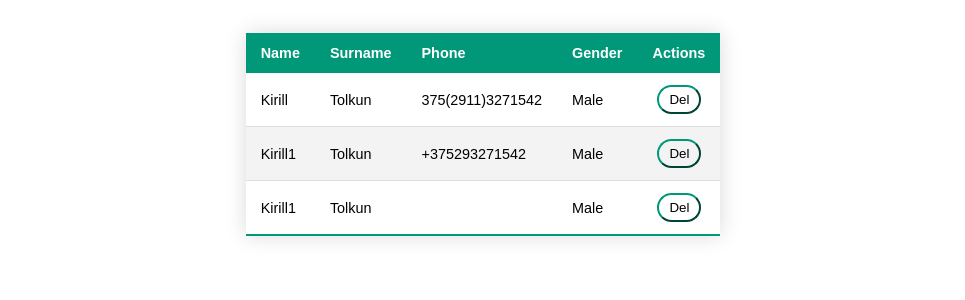
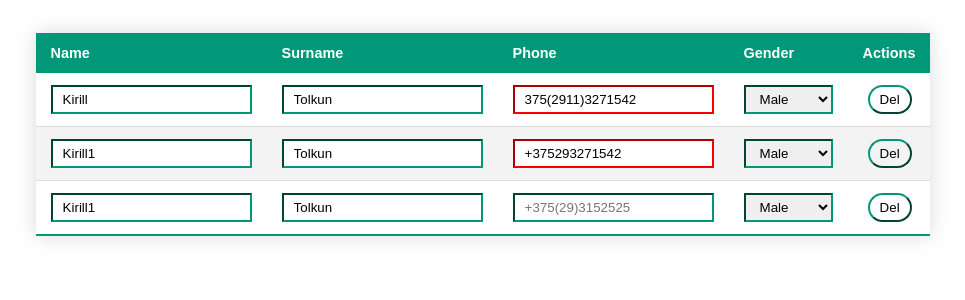
Before and after one commit to ktalkun/entity-table, an Angular app: page / in a window 1280 px wide. Shown: the top 300 px of the page, without its empty margins (157-1122 px from the left). Built offline with nearby package versions, Linux system fonts and the light colour scheme.

Commit message:
Remove useless styles for button from 'table-component' and update included components

```diff
--- a/src/app/table/table.component.css
+++ b/src/app/table/table.component.css
@@ -7,7 +7,7 @@ table {
   box-shadow: 0 0 20px rgba(0, 0, 0, 0.15);
 }
 
-table thead tr{
+table thead tr {
   background-color: #009879;
   color: #ffffff;
   text-align: left;
@@ -29,11 +29,3 @@ table tbody tr:nth-of-type(even) {
 table tbody tr:last-of-type {
   border-bottom: 2px solid #009879;
 }
-
-button{
-  margin-left: 5px;
-  padding: 5px 10px;
-  border-color: #009879;
-  background: none;
-  border-radius: 20px;
-}
--- a/src/app/table/table.component.html
+++ b/src/app/table/table.component.html
@@ -9,15 +9,30 @@
   </thead>
   <tbody>
   <tr *ngFor="let entity of data, let i = index">
-    <td *ngFor="let entityCol of config['entityCols']">
-      {{entity[entityCol.property]}}
+    <td *ngFor="let entityCol of config['entityCols']"
+        [ngSwitch]="entityCol.type">
+      <app-input-text
+        *ngSwitchCase="'text'"
+        [(ngModel)]="entity[entityCol.property]"
+      ></app-input-text>
+      <app-input-mobile
+        *ngSwitchCase="'tel'"
+        [(ngModel)]="entity[entityCol.property]"
+        [pattern]="'\\+[0-9]{1,3}\\([0-9]{1,4}\\)[0-9]{4,14}'"
+        [placeholder]="'+375(29)3152525'"
+      ></app-input-mobile>
+      <app-input-select
+        *ngSwitchCase="'select'"
+        [(ngModel)]="entity[entityCol.property]"
+        [options]="entityCol.values"
+      ></app-input-select>
     </td>
     <td *ngFor="let classCol of config['classCols']"
         [ngSwitch]="classCol.type">
       <div *ngSwitchCase="'button'">
-        <button *ngFor="let action of classCol['actions']"
-                (click)="action.do(i)">{{action.name}}
-        </button>
+        <app-button *ngFor="let action of classCol['actions']"
+                    (click)="action.do(i)">{{action.name}}
+        </app-button>
       </div>
       <div *ngSwitchCase="'text'">
         <span *ngFor="let text of classCol['values']">{{text}}</span>
```
